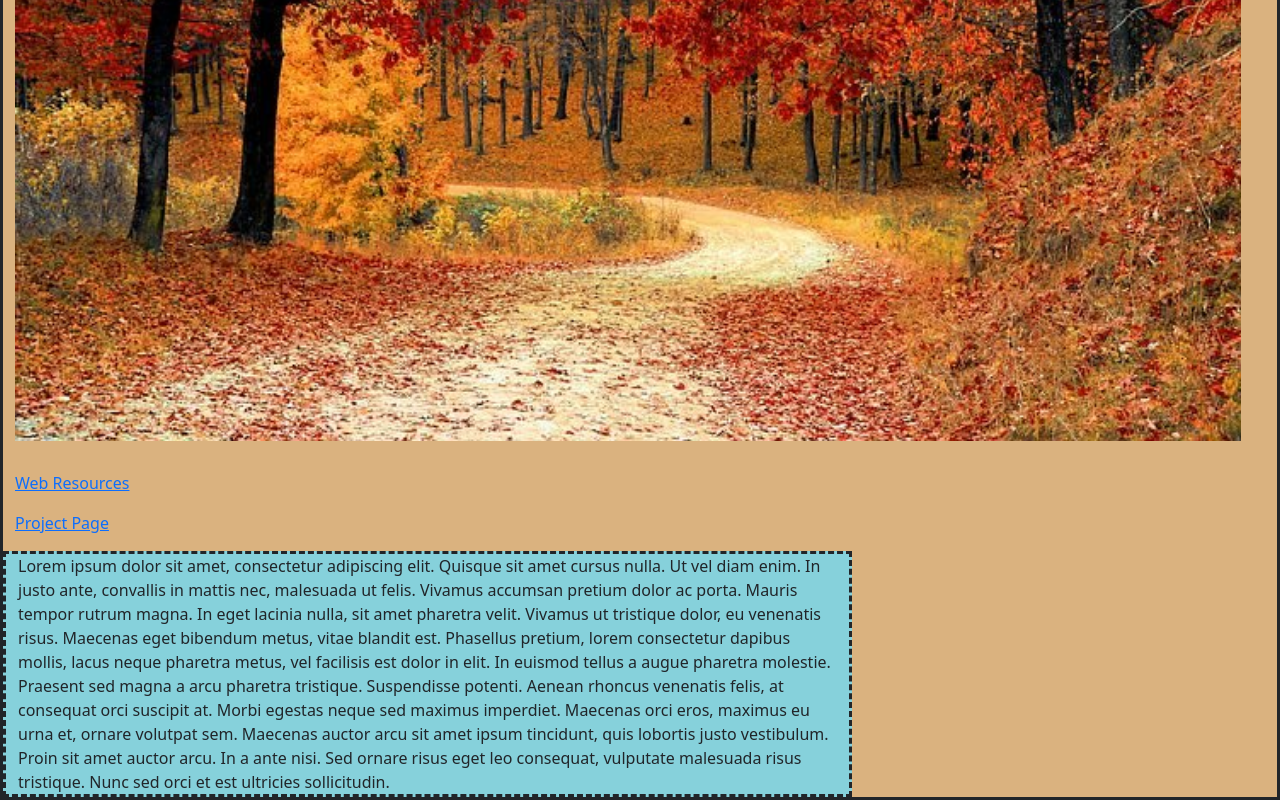
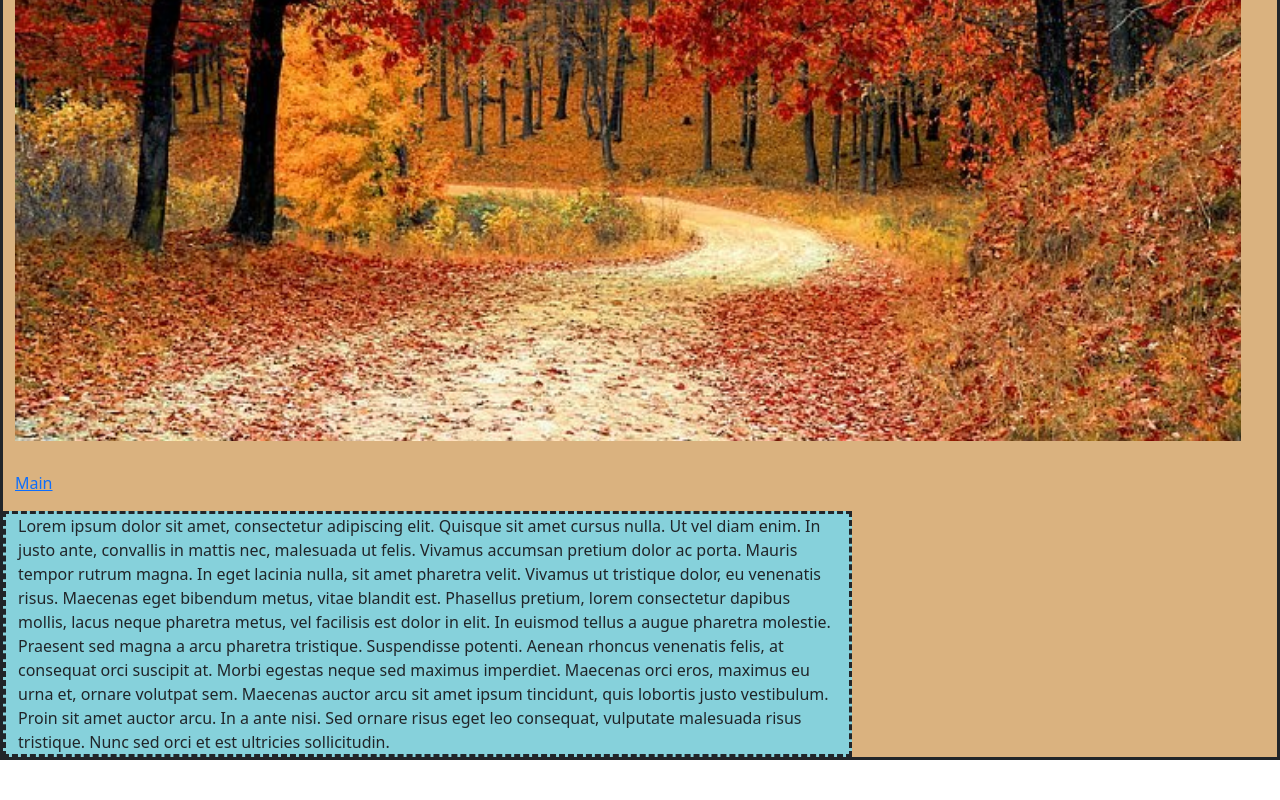
Before and after one commit to Yacquubegal/Resources.html, a plain HTML site: page html/ProjectPage.html in a window 1280 px wide. Shown: the part 435-1235 px from the top of the page. After the commit the page ends 1195 px from the top, so only its background shows below. Drawn offline with nearby package versions, Linux system fonts and the light colour scheme; files that its build step writes are made by us from their sources.

Commit message:
Update ProjectPage.html

```diff
--- a/html/ProjectPage.html
+++ b/html/ProjectPage.html
@@ -28,12 +28,8 @@
              <div class="row">
 
                 <img src="../img/Fall.jpg" class="w3-border w3-padding" alt="Alps">
-                <p>
-                    <a href="html/webresources.html">Web Resources</a>
-                </p>
-                 <p>
-                    <a href="html/ProjectPage.html">Project Page</a>
-                </p>
+
+               <p><a href="../index.html">Main</a></p>
             </div>
             <div class="col-sm-8" style="border:dashed; background-color:rgb(134, 209, 219);">
                 Lorem ipsum dolor sit amet, consectetur adipiscing elit.
```
